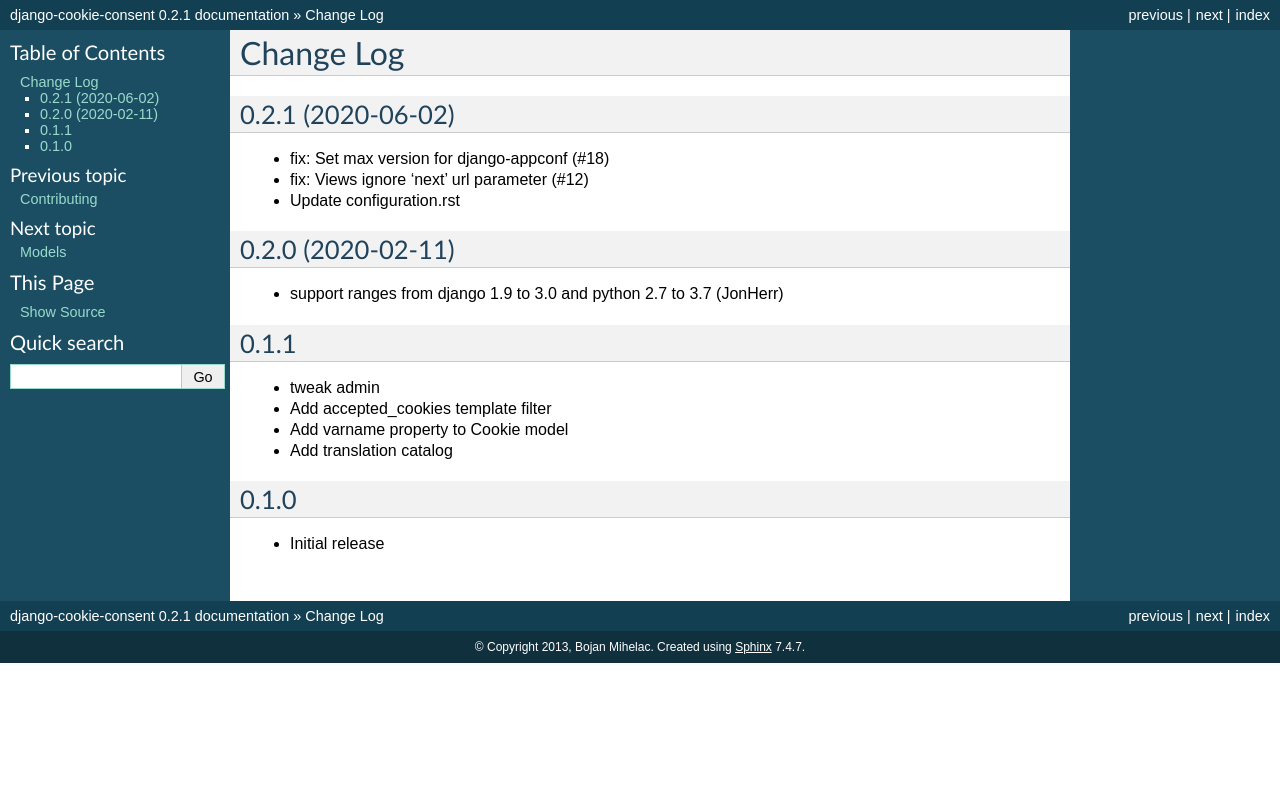
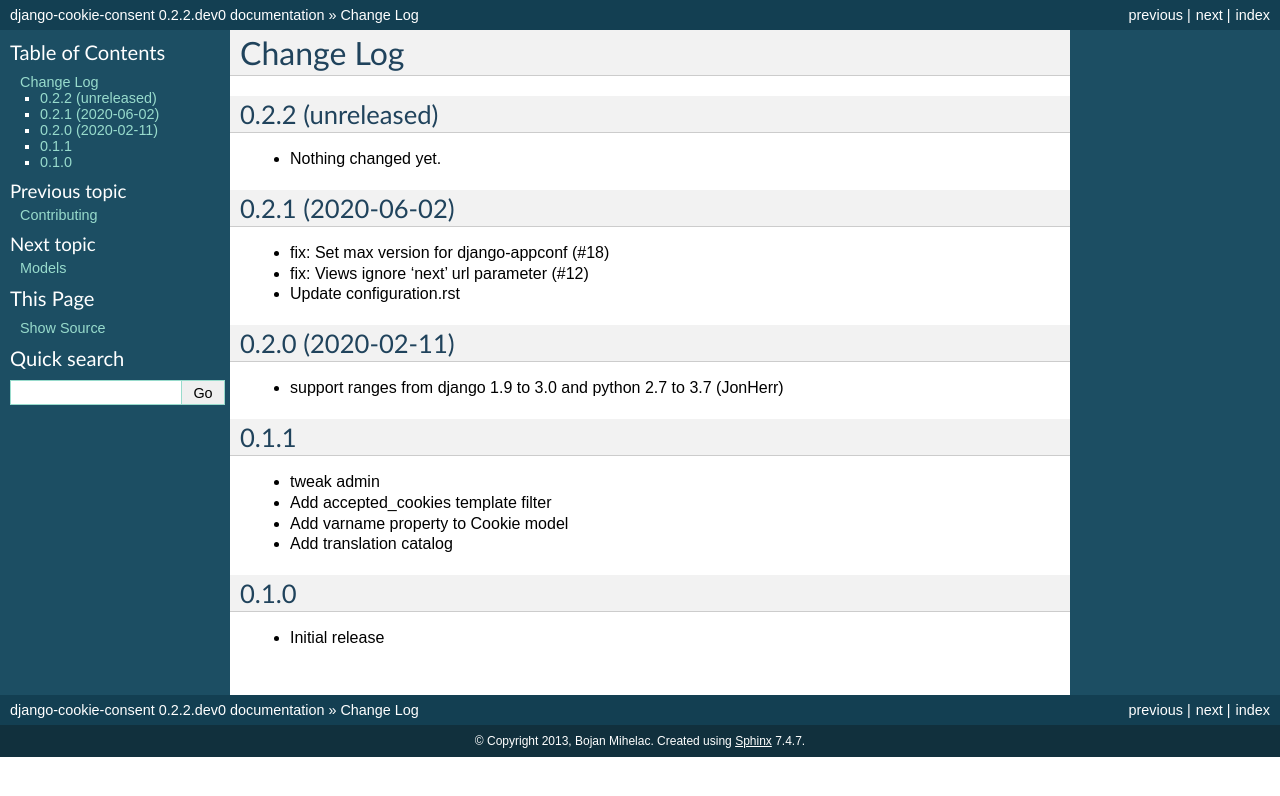
Before and after one commit to jazzband/django-cookie-consent, a Sphinx documentation site: the page built from docs/changelog.rst, in a window 1280 px wide. Shown: the top 796 px of the page. Built offline with Sphinx 7.4.7, drawn with Linux system fonts in a browser that asks for light colours; the version number is read from the project's files by our own code.

Commit message:
Back to development: 0.2.2

```diff
--- a/docs/changelog.rst
+++ b/docs/changelog.rst
@@ -1,6 +1,12 @@
 ===========
 Change Log
 ===========
+
+0.2.2 (unreleased)
+------------------
+
+- Nothing changed yet.
+
 
 0.2.1 (2020-06-02)
 ------------------
--- a/setup.py
+++ b/setup.py
@@ -2,7 +2,7 @@
 from setuptools import find_packages
 
 
-version = '0.2.1'
+version = '0.2.2.dev0'
 
 CLASSIFIERS = [
     'Framework :: Django',
```
